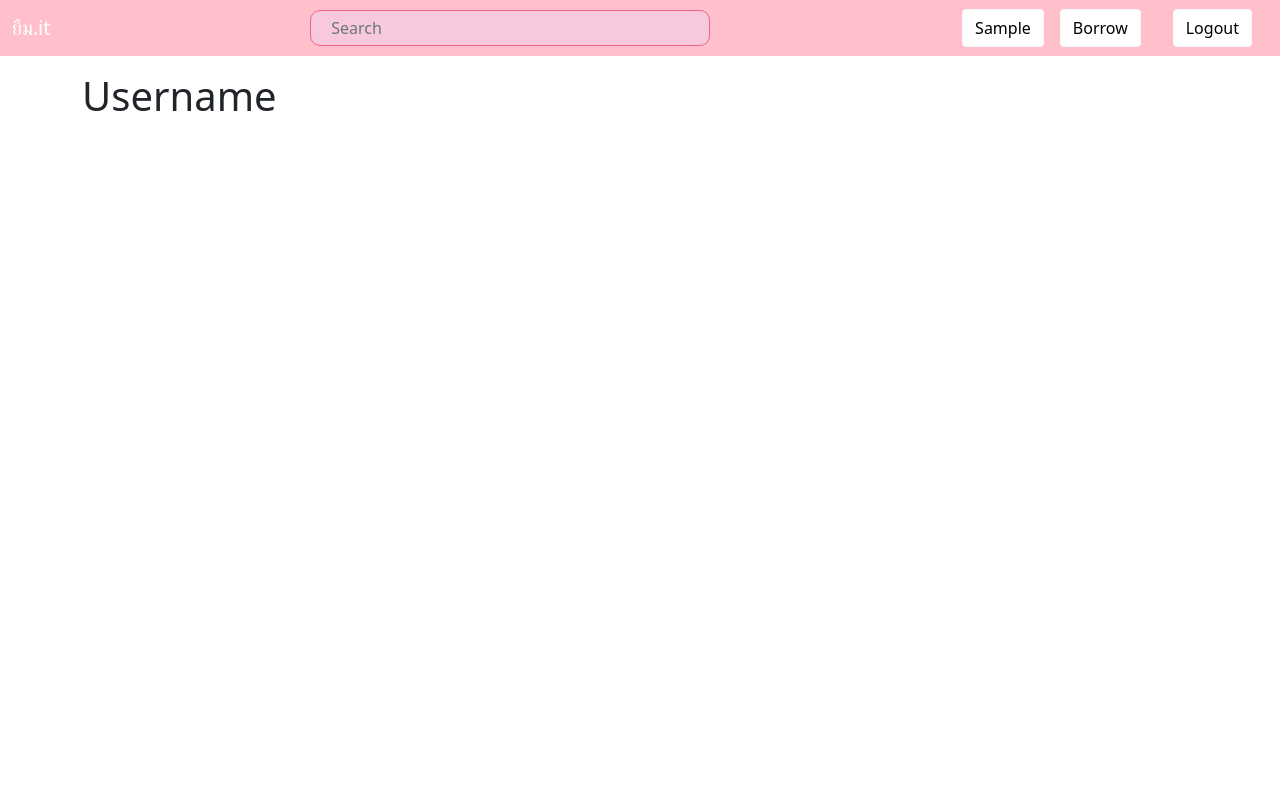
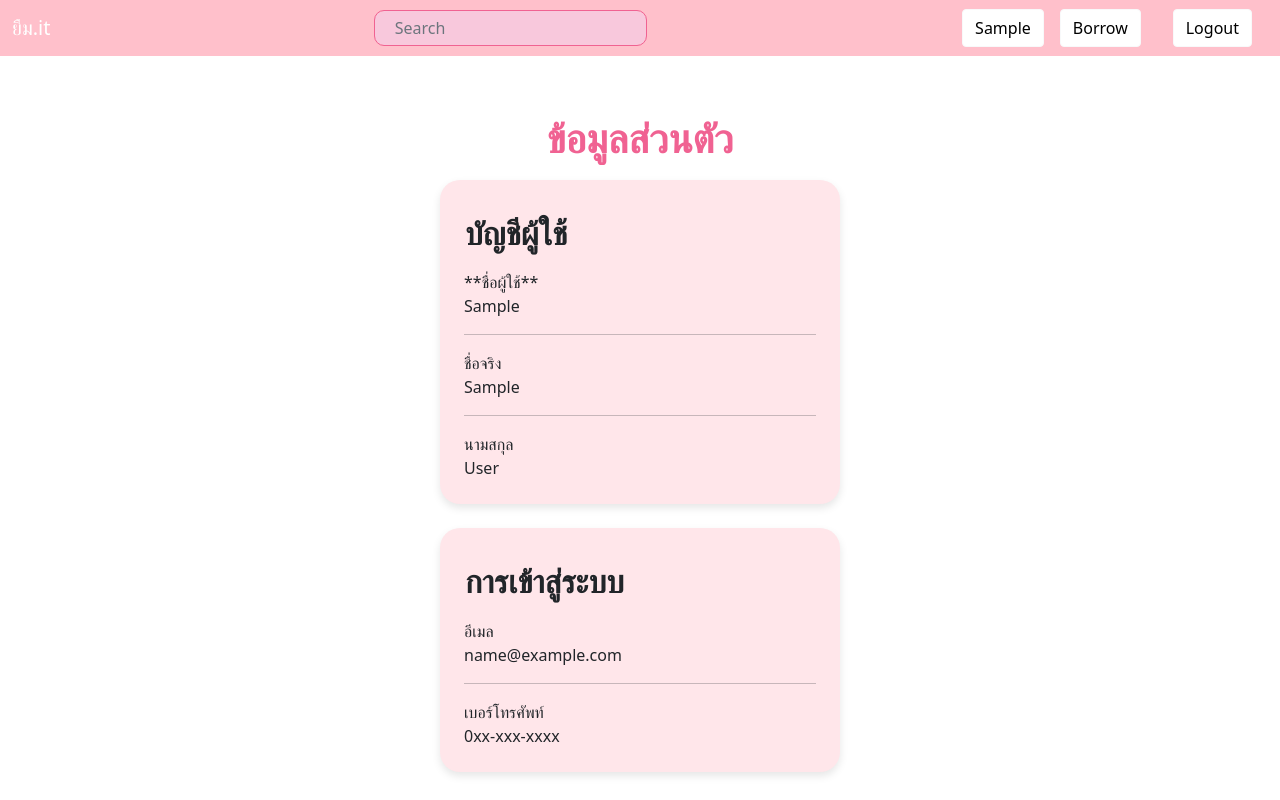
Before and after one commit to EtcallmomZ/-.it, a Django app: page /user/ in a window 1280 px wide. Run offline with Django 5.2, Linux system fonts and the light colour scheme; the visitor is signed in with stand-in values (Sample User, id 1); parts of the project's set-up code (start-up, migrations or seed data) failed here and were passed over.

Commit message:
modify style

```diff
--- a/my_borrow_project/myapp/templates/user.html
+++ b/my_borrow_project/myapp/templates/user.html
@@ -1,12 +1,62 @@
 {% extends "base.html" %}
 
 {% block title %}
-   <title>user</title>
-
+    <title>ข้อมูลส่วนตัว {{ user.username|default:"Guest" }}</title>
 {% endblock %}
 
 {% block content %}
+    <div class="center mt-5">
 
-   <h1>Username</h1>
+        <h1 class="text-center custom-title" style="padding: 10px 1px;">ข้อมูลส่วนตัว</h1>
+
+        {% if user.is_authenticated %}
+
+        <div class="custom-card mx-auto p-4 mb-4">
+
+            <h2 style="font-weight: bold; padding: 10px 1px;">บัญชีผู้ใช้</h2>
+
+            <div class="line">
+                <span>**ชื่อผู้ใช้**</span>
+                <br>
+                <span>{{ user.username|capfirst }}</span>
+            </div>
+            <hr>
+
+            <div class="line">
+                <span>ชื่อจริง</span>
+                <br>
+                <span>{{ user.first_name|default:"-" }}</span>
+            </div>
+            <hr>
+
+            <div class="line">
+                <span>นามสกุล</span>
+                <br>
+                <span>{{ user.last_name|default:"-" }}</span>
+            </div>
+        </div>
+
+        <div class="custom-card mx-auto p-4">
+            <h2 style="font-weight: bold; padding: 10px 1px;">การเข้าสู่ระบบ</h2>
+
+            <div class="line">
+                <span>อีเมล</span>
+                <br>
+                <span>{{ user.email|default:"-" }}</span>
+            </div>
+            <hr>
+
+            <div class="line">
+                <span>เบอร์โทรศัพท์</span>
+                <br>
+                <span>0xx-xxx-xxxx</span>
+            </div>
+        </div>
+
+        {% else %}
+        <div class="alert alert-danger custom-card mx-auto mt-4 text-center">กรุณาล็อกอินเพื่อดูข้อมูลส่วนตัว</div>
+        {% endif %}
+
+    </div>
 
 {% endblock %}
--- a/my_borrow_project/static/style.css
+++ b/my_borrow_project/static/style.css
@@ -35,7 +35,8 @@
     background-color: #F8C8DC;
     border-radius: 10px ;
     padding: 5px 20px ;
-    width: 400px;
+    width: 100% !important;;
+
 }
 
 .form-control:focus {
@@ -144,3 +145,37 @@ index_box_popular_in{
     border-width: 3px;
     padding: 15px;
 }
+
+
+.custom-title {
+    font-size: 2.5rem;
+    color: #f06292;
+    font-weight: bold;
+}
+
+.table-pink {
+    background-color: #f2c6e1 !important;
+    color: #495057;
+}
+
+.btn-pink-cancel {
+    background: linear-gradient(90deg, #c82b23, #c539a2) !important;
+    color: white !important;
+    border-color: #000000 !important;
+    border-width: 2px !important;
+}
+.btn-pink-cancel:hover {
+    background: linear-gradient(90deg, #e0b4cf, #d2e4c4) !important;
+}
+
+
+.bg-pink {
+    background-color: #FF69B4 !important;
+    color: white;
+}
+
+.btn-pink {
+    background-color: #F08080;
+    border-color: #FF69B4;
+    color: white;
+}
```
Also changed, not shown: my_borrow_project/myapp/templates/item_detail.html (+12 -11 lines), my_borrow_project/myapp/templates/items_by_category.html (+17 -10 lines), my_borrow_project/myapp/templates/login.html (+19 -8 lines), my_borrow_project/myapp/templates/user_status.html (+11 -6 lines).
